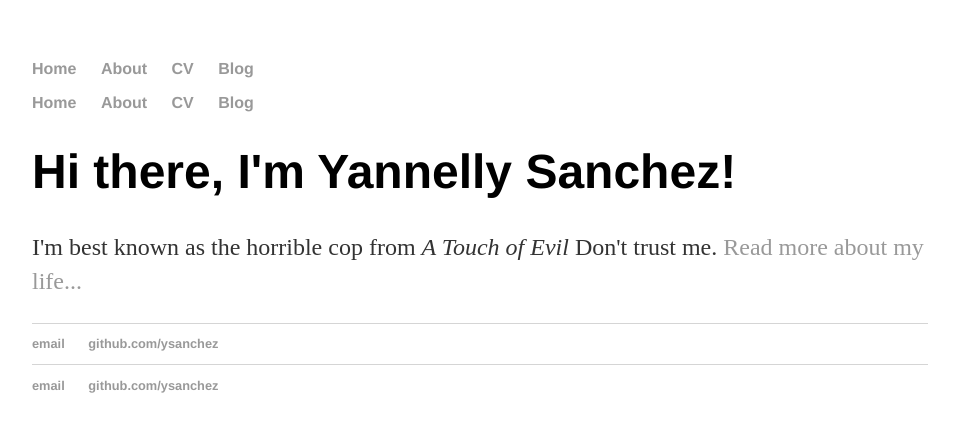
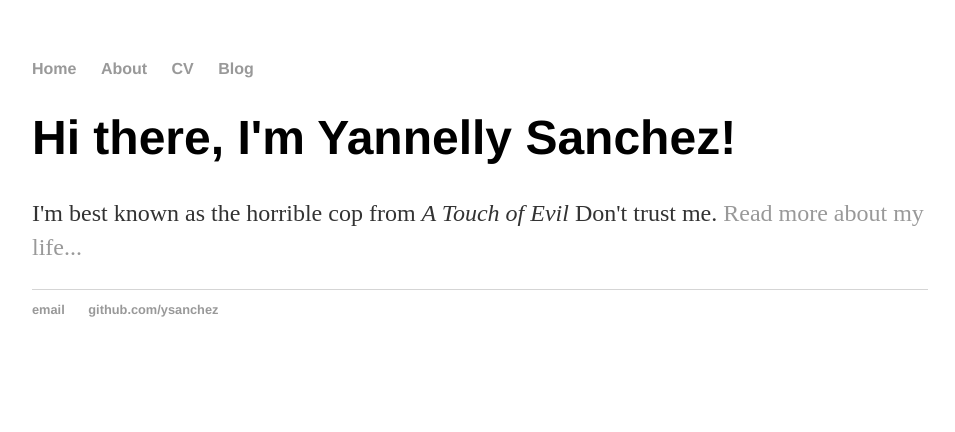
Before and after one commit to ysanchez/ysanchez.github.io, a Jekyll site: the page built from index.html, in a window 1280 px wide. Shown: the top 432 px of the page, without its empty margins (160-1115 px from the left). Built offline with Jekyll 4.4.1, drawn with Linux system fonts in a browser that asks for light colours.

Commit message:
Update index.html

```diff
--- a/index.html
+++ b/index.html
@@ -3,34 +3,7 @@ layout: default
 title: Yannelly Sanchez, Data Science
 ---
 
-<!DOCTYPE html>
-	<html>
-		<head>
-			<title>{{ page.title }}</title>
-
-			<link rel="stylesheet" type="text/css" href="/css/main.css">
-		</head>
-		<body>
-			<nav>
-	    		<ul>
-	        		<li><a href="/">Home</a></li>
-		        	<li><a href="/about">About</a></li>
-	        		<li><a href="/cv">CV</a></li>
-	        		<li><a href="/blog">Blog</a></li>
-	    		</ul>
-			</nav>
-			<div class="container">
-
-			<h1>Hi there, I'm Yannelly Sanchez!</h1>
-			<p>I'm best known as the horrible cop from <em>A Touch of Evil</em> Don't trust me. <a href="/about">Read more about my life...</a></p>
 
 
-			</div><!-- /.container -->
-			<footer>
-	    		<ul>
-	        		<li><a href="mailto:yannelly.sanchez389@gmail.com">email</a></li>
-	        		<li><a href="https://github.com/ysanchez">github.com/ysanchez</a></li>
-				</ul>
-			</footer>
-		</body>
-	</html>
+	<h1>Hi there, I'm Yannelly Sanchez!</h1>
+	<p>I'm best known as the horrible cop from <em>A Touch of Evil</em> Don't trust me. <a href="/about">Read more about my life...</a></p>
```
